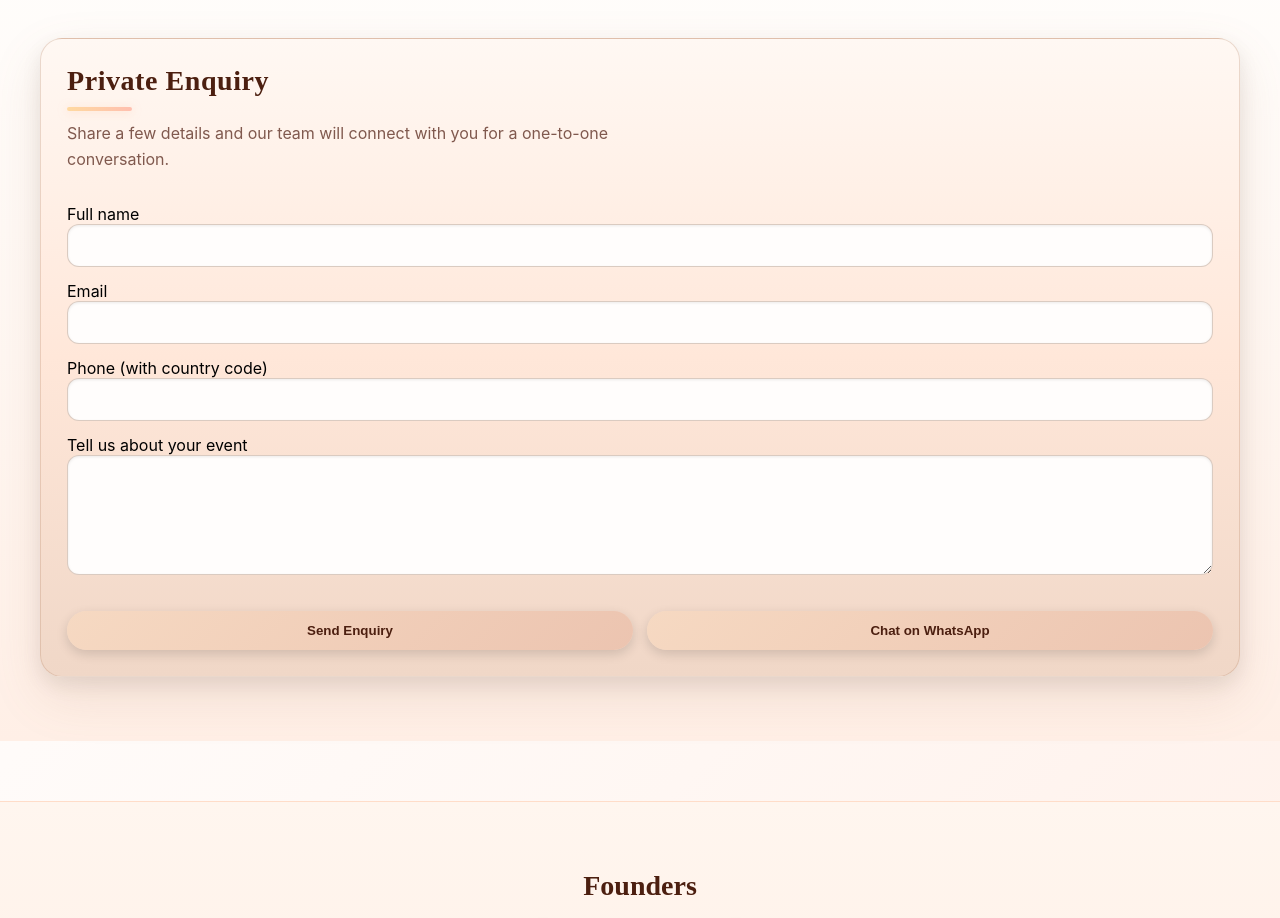
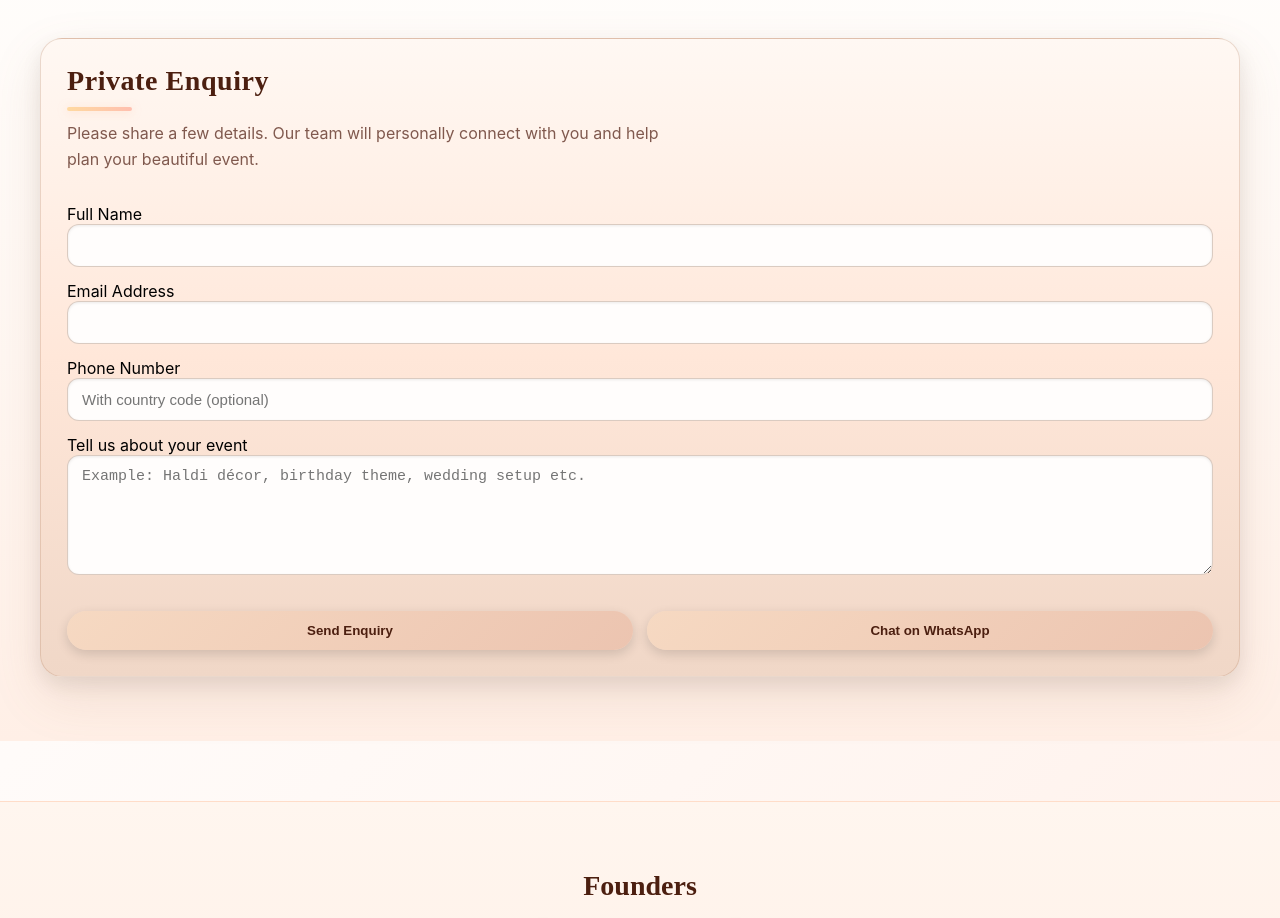
Before and after one commit to HemantSonare/DivineEventsApp, a Next.js app: page / in a window 1280 px wide. Shown: the part 1980-2898 px from the top of the page. Built offline with nearby package versions, Linux system fonts and the light colour scheme.

Commit message:
Update Contact.js

```diff
--- a/components/Contact.js
+++ b/components/Contact.js
@@ -14,7 +14,6 @@ export default function Contact() {
 
   const onSubmit = async (e) => {
     e.preventDefault();
-    // Placeholder: just show success locally.
     setSent(true);
     setState({ name: '', email: '', phone: '', message: '' });
   };
@@ -22,25 +21,26 @@ export default function Contact() {
   const openWhatsApp = () => {
     const phone = '+917067869093'.replace('+','');
     const text = encodeURIComponent(
-      `Hello, I would like to enquire about a luxury event. Name: ${
-        state.name || '—'
-      }`
+      `Hello, I would like to enquire about a luxury event. Name: ${state.name || '—'}`
     );
     window.open(`https://wa.me/${phone}?text=${text}`, '_blank');
   };
 
   return (
     <section id="contact" className="section contact">
-        <div className="container">
+      <div className="container">
+
         <form className="form" onSubmit={onSubmit}>
+
+          {/* ⭐ NEW PREMIUM SIMPLE TEXT ⭐ */}
           <h2 className="section-title">Private Enquiry</h2>
           <p className="section-sub">
-            Share a few details and our team will connect with you for a
-            one-to-one conversation.
+            Please share a few details. Our team will personally connect with you
+            and help plan your beautiful event.
           </p>
 
           <label>
-            Full name
+            Full Name
             <input
               name="name"
               value={state.name}
@@ -48,8 +48,9 @@ export default function Contact() {
               required
             />
           </label>
+
           <label>
-            Email
+            Email Address
             <input
               name="email"
               type="email"
@@ -58,19 +59,23 @@ export default function Contact() {
               required
             />
           </label>
+
           <label>
-            Phone (with country code)
+            Phone Number
             <input
               name="phone"
+              placeholder="With country code (optional)"
               value={state.phone}
               onChange={onChange}
             />
           </label>
+
           <label>
             Tell us about your event
             <textarea
               name="message"
               rows={4}
+              placeholder="Example: Haldi décor, birthday theme, wedding setup etc."
               value={state.message}
               onChange={onChange}
               required
@@ -82,18 +87,22 @@ export default function Contact() {
               Send Enquiry
             </button>
 
-            <button type="button" className="btn-ghost" onClick={openWhatsApp}>
+            <button
+              type="button"
+              className="btn-ghost"
+              onClick={openWhatsApp}
+            >
               Chat on WhatsApp
             </button>
           </div>
 
-
           {sent && (
             <div className="form-success">
-              Thank you. Your enquiry has been noted (demo). We&apos;ll connect
-              with you shortly.
+              Thank you! Your enquiry has been received.
+              Our team will connect with you shortly.
             </div>
           )}
+
         </form>
 
       </div>
```
